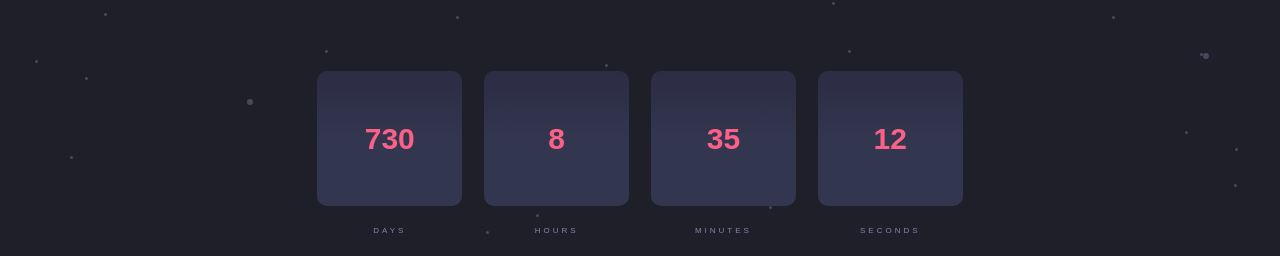
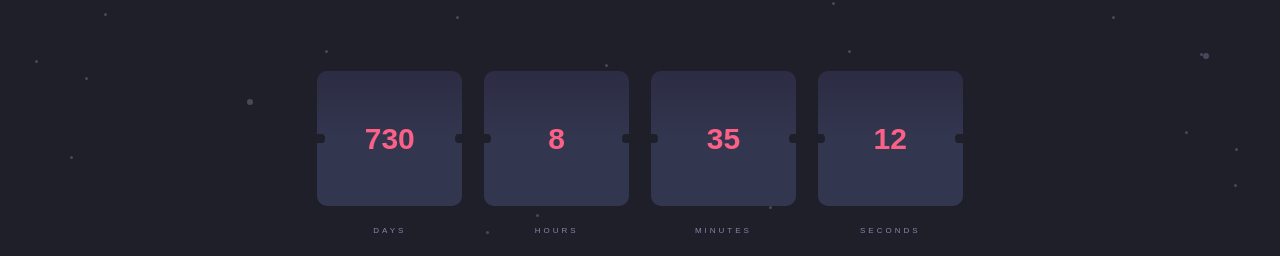
Before and after one commit to Marcraphael12/Launch-countdown-timer, a React (Create React App) app: page / in a window 1280 px wide. Shown: the part 246-502 px from the top of the page. Built offline with nearby package versions, Linux system fonts and the light colour scheme.

Commit message:
App: add circle on countDown layout

```diff
--- a/src/App.scss
+++ b/src/App.scss
@@ -83,10 +83,28 @@
               font-size: 30px;
               font-weight: 700;
               display: flex;
-              justify-content: center;
+              justify-content: space-between;
               align-items: center;
               background: linear-gradient(180deg, rgba(44,44,68,1) 0%, rgba(50,54,78,1) 50%);
               border-radius: 10px;
+
+              &::before {
+                content: '';
+                width: 5%;
+                height: 7%;
+                background-color: $Very-dark-blue;
+                border-top-right-radius: 60%;
+                border-bottom-right-radius: 60%;
+              }
+
+              &::after {
+                content: '';
+                width: 5%;
+                height: 7%;
+                background-color: $Very-dark-blue;
+                border-top-left-radius: 50%;
+                border-bottom-left-radius: 50%;
+              }
             }
 
             >h3 {
```
